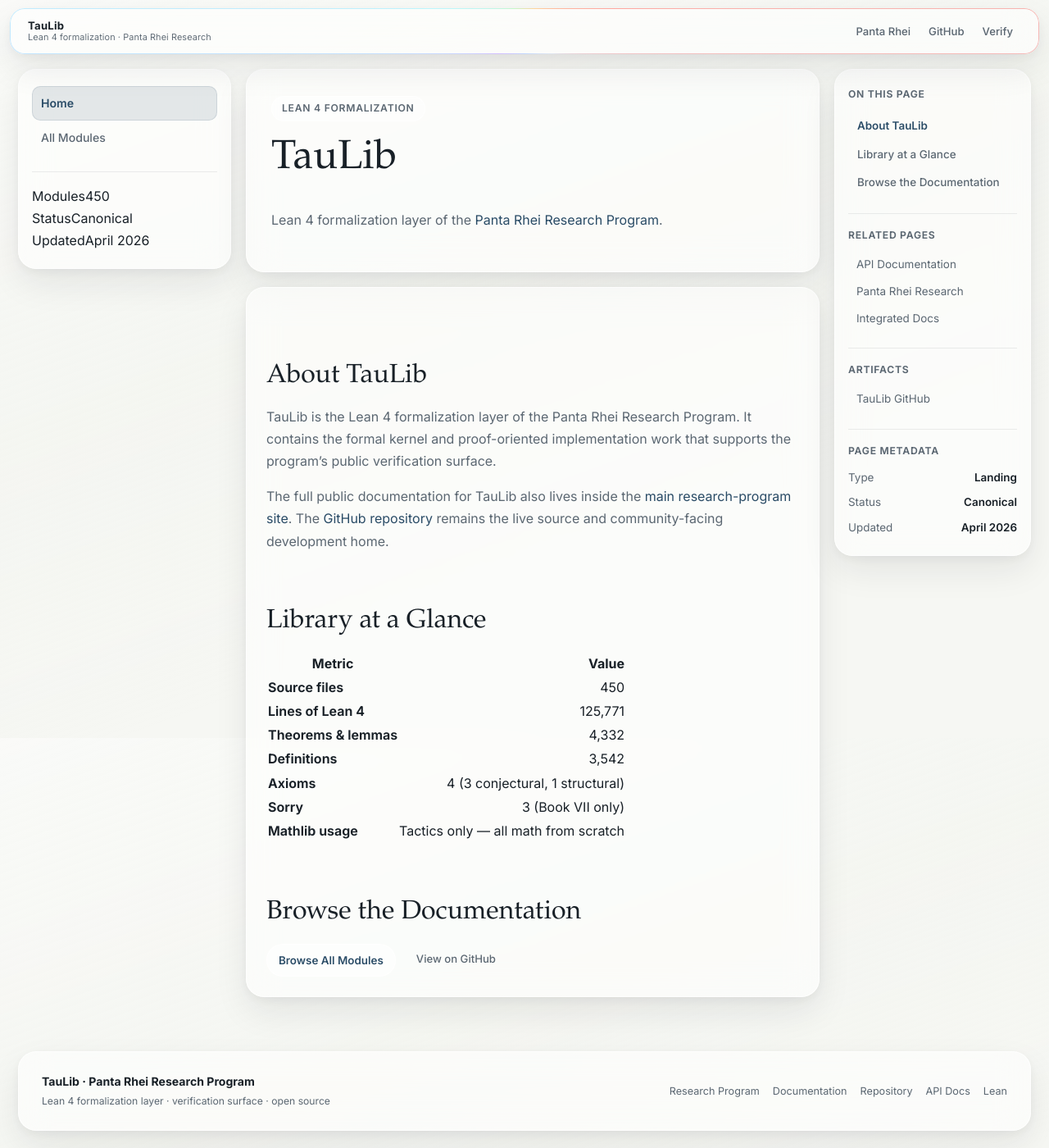
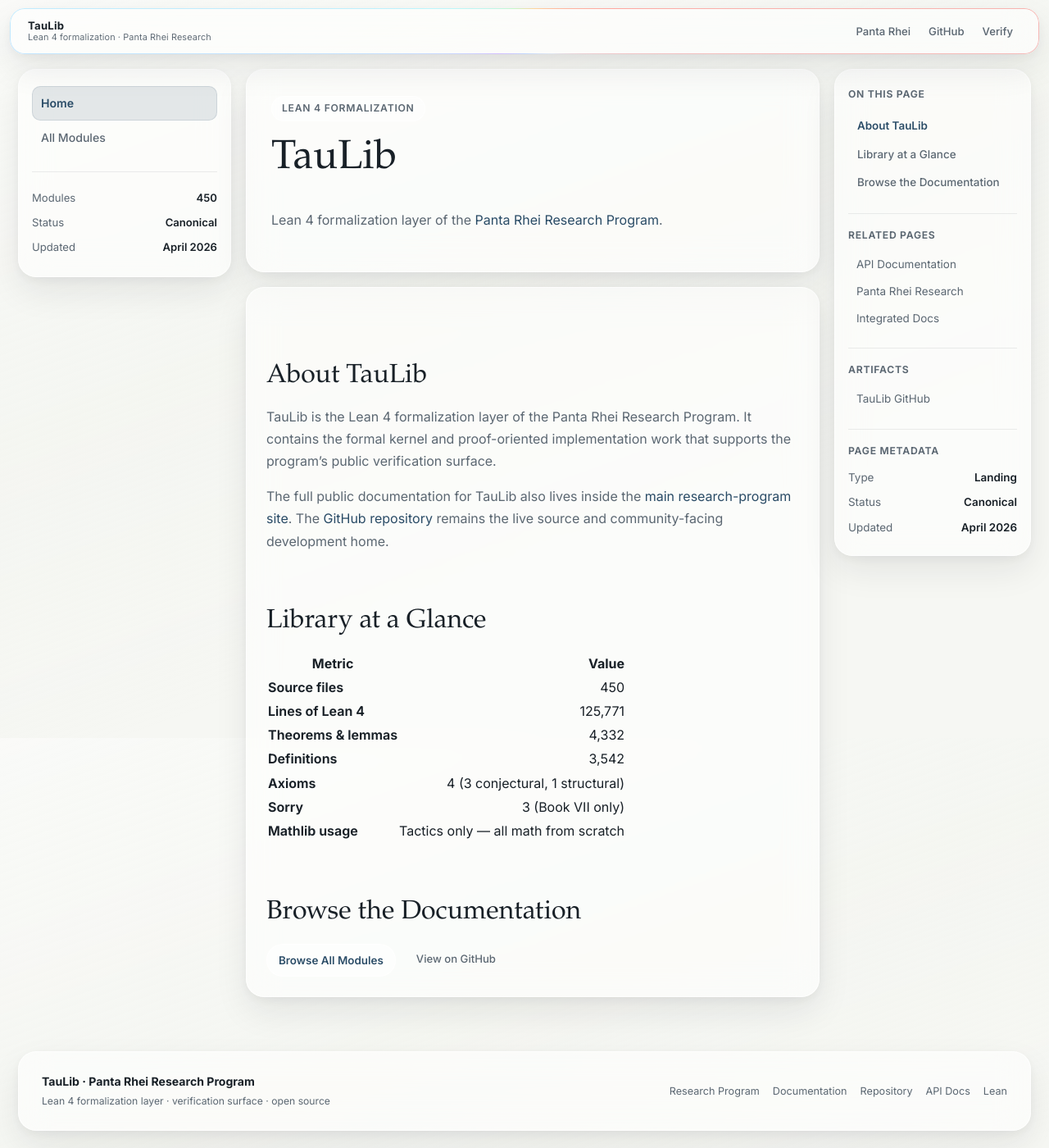
Before and after one commit to Panta-Rhei-Research/taulib, a Jekyll site: the page built from site/index.md, in a window 1280 px wide and 1400 px high. Shown: the whole window at 82% size. Built offline with Jekyll 4.4.1, drawn with Linux system fonts in a browser that asks for light colours.

Commit message:
fix: left-rail subnav styling + right-rail TOC for doc-gen4 headings
Three design fixes:

1. Add missing CSS for left-rail subnav elements:
   - .subnav-title: styled summary for collapsible module sections
   - .subnav-links: indented container with left border for module links
   - .rail-status-item/.rail-status-value: naming mismatch with HTML

2. Fix right-rail TOC extraction for doc-gen4 headings:
   Doc-gen4 h2 elements contain inner <a class="hover-link">#</a> tags
   which broke the Liquid TOC parser (extracted "#" as text, "a" as ID).
   Now extracts the id attribute directly from the h2 tag and strips
   the hover-link anchor from the heading text.

Co-Authored-By: Claude Opus 4.6 (1M context) <noreply@anthropic.com>

```diff
--- a/site/_includes/right-rail.html
+++ b/site/_includes/right-rail.html
@@ -6,9 +6,16 @@
   <nav class="toc" id="toc" aria-label="On this page">
     {% for part in toc_parts offset:1 %}
     {% assign heading_raw = part | split: '</h2>' | first %}
-    {% assign heading_text = heading_raw | split: '>' | last | strip_html | strip %}
-    {% assign heading_id = heading_text | slugify %}
-    {% if heading_text != "" %}
+    {% comment %}Extract id from id="..." attribute if present{% endcomment %}
+    {% assign has_id = heading_raw | split: 'id="' %}
+    {% if has_id.size > 1 %}
+      {% assign heading_id = has_id[1] | split: '"' | first %}
+      {% assign heading_text = heading_raw | split: '>' | slice: 1 | join: '>' | split: '<a' | first | strip_html | strip %}
+    {% else %}
+      {% assign heading_text = heading_raw | split: '>' | last | strip_html | strip %}
+      {% assign heading_id = heading_text | slugify %}
+    {% endif %}
+    {% if heading_text != "" and heading_text != "#" %}
     <a href="#{{ heading_id }}" class="toc-link">{{ heading_text }}</a>
     {% endif %}
     {% endfor %}
--- a/site/_sass/_nav.scss
+++ b/site/_sass/_nav.scss
@@ -74,6 +74,32 @@
 
 .subnav-group {
   margin-bottom: 4px;
+
+  summary.subnav-title {
+    font-family: $font-ui;
+    font-size: 0.82rem;
+    font-weight: 600;
+    color: $text;
+    padding: 6px 10px;
+    border-radius: 10px;
+    cursor: pointer;
+    list-style: none;
+    transition: all $transition;
+
+    &::-webkit-details-marker { display: none; }
+    &:hover { color: $accent; background: $accent-soft; }
+  }
+
+  .subnav-links {
+    margin-left: 12px;
+    padding-left: 8px;
+    border-left: 1px solid $divider;
+
+    .nav-link {
+      font-size: 0.82rem;
+      padding: 5px 10px;
+    }
+  }
 }
 
 // Status metadata in left rail
@@ -83,7 +109,7 @@
   border-top: 1px solid $divider;
 }
 
-.status-item {
+.status-item, .rail-status-item {
   display: flex;
   justify-content: space-between;
   align-items: center;
@@ -91,7 +117,7 @@
   padding: 4px 0;
   color: $text-muted;
 
-  .status-value {
+  .status-value, .rail-status-value {
     font-weight: 600;
     color: $text;
   }
```
